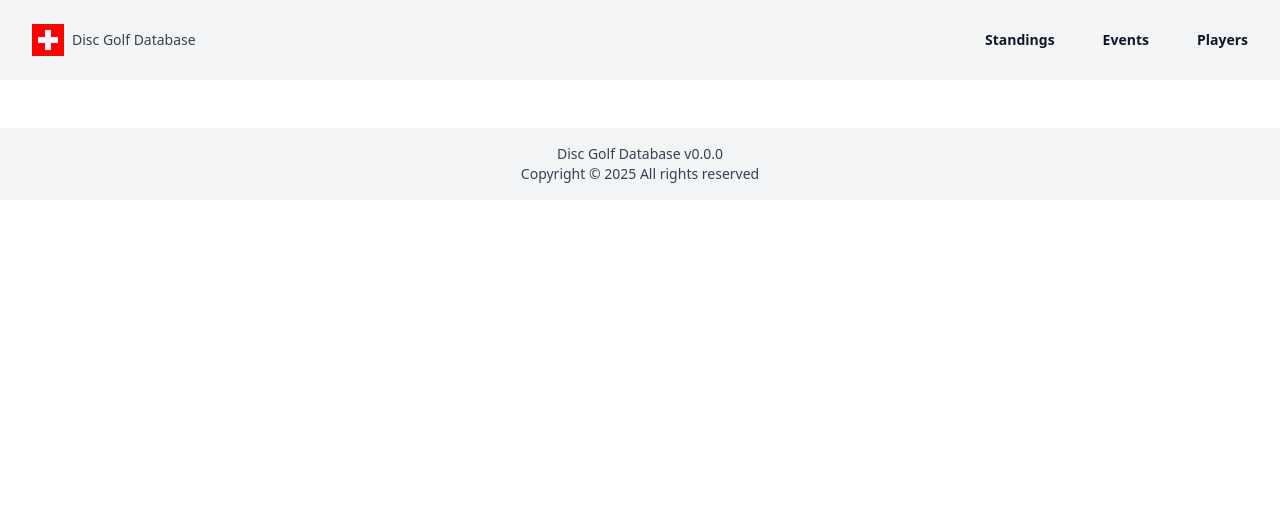
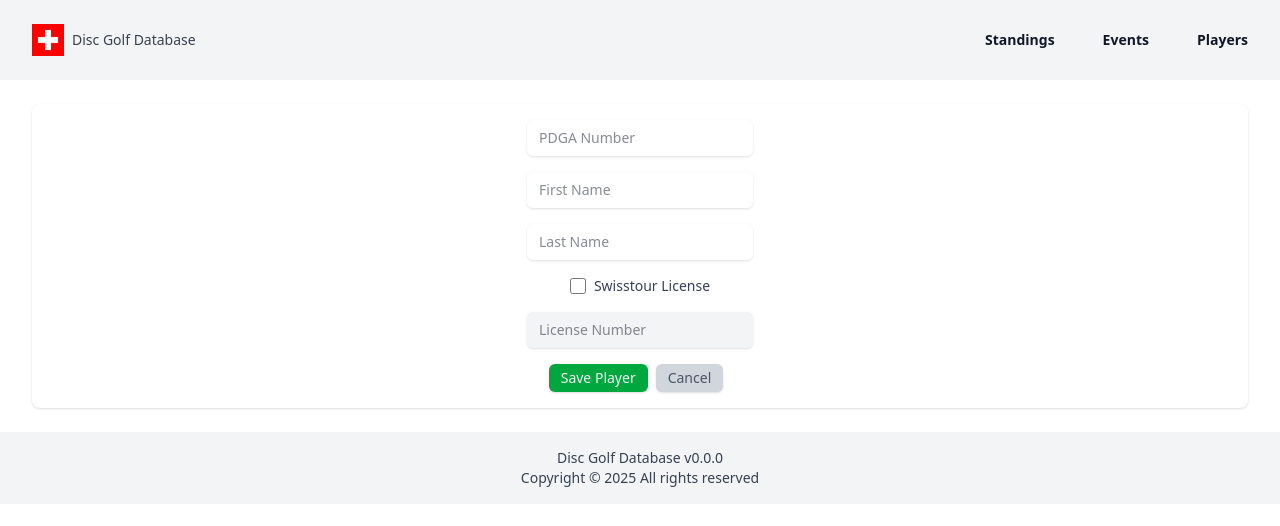
Before and after one commit to cjw4/swisstour-frontend, an Angular app: page /player/input in a window 1280 px wide. Before the commit this address led to /. Shown: the top 526 px of the page. Built offline with nearby package versions, Linux system fonts and the light colour scheme.

Commit message:
refactor players CRUD

```diff
--- a/src/app/player-input/player-input.component.html
+++ b/src/app/player-input/player-input.component.html
@@ -1,37 +1,75 @@
-<div class="overflow-x-auto bg-white rounded-lg shadow px-3 py-4 mb-6">
-  <form [formGroup]="playerForm" (ngSubmit)="onSubmit()" class="w-full max-w-md space-y-4">
-    <div>
-      <input type="number" formControlName="pdgaNumber" placeholder="PDGA Number"
-          class="w-half rounded-md border-gray-300 shadow-sm focus:border-indigo-500 focus:ring-indigo-500 text-sm text-gray-900 py-2 px-3"/>
+<div class="overflow-x-auto bg-white rounded-lg shadow px-3 py-4">
+  <form
+    [formGroup]="playerForm"
+    (ngSubmit)="onSubmit()"
+    class="w-full space-y-4"
+  >
+    <div class="flex justify-center items-center">
+      <input
+        type="number"
+        formControlName="pdgaNumber"
+        placeholder="PDGA Number"
+        class="w-half rounded-md border-gray-300 shadow-sm focus:border-indigo-500 focus:ring-indigo-500 text-sm text-gray-900 py-2 px-3"
+      />
     </div>
-    <div>
-      <input type="text" formControlName="firstname" placeholder="First Name"
-        class="w-half rounded-md border-gray-300 shadow-sm focus:border-indigo-500 focus:ring-indigo-500 text-sm text-gray-900 py-2 px-3"/>
+    <div class="flex justify-center items-center">
+      <input
+        type="text"
+        formControlName="firstname"
+        placeholder="First Name"
+        [readOnly]="!!playerForm.get('pdgaNumber')?.value"
+        [class.opacity-50]="!!playerForm.get('pdgaNumber')?.value"
+        [class.bg-gray-100]="!!playerForm.get('pdgaNumber')?.value"
+        class="w-half rounded-md border-gray-300 shadow-sm focus:border-indigo-500 focus:ring-indigo-500 text-sm text-gray-900 py-2 px-3"
+      />
     </div>
-    <div>
-      <input type="text" formControlName="lastname" placeholder="Last Name"
-        class="w-half rounded-md border-gray-300 shadow-sm focus:border-indigo-500 focus:ring-indigo-500 text-sm text-gray-900 py-2 px-3"/>
+    <div class="flex justify-center items-center">
+      <input
+        type="text"
+        formControlName="lastname"
+        placeholder="Last Name"
+        [readOnly]="!!playerForm.get('pdgaNumber')?.value"
+        [class.opacity-50]="!!playerForm.get('pdgaNumber')?.value"
+        [class.bg-gray-100]="!!playerForm.get('pdgaNumber')?.value"
+        class="w-half rounded-md border-gray-300 shadow-sm focus:border-indigo-500 focus:ring-indigo-500 text-sm text-gray-900 py-2 px-3"
+      />
     </div>
-    <div>
+    <div class="flex justify-center">
       <label class="inline-flex items-center space-x-2">
-        <input type="checkbox" formControlName="swisstourLicense" class="form-checkbox h-4 w-4 text-indigo-600 rounded" />
-        <span class="text-sm text-gray-700">SUI License</span>
+        <input
+          type="checkbox"
+          formControlName="swisstourLicense"
+          class="form-checkbox h-4 w-4 text-indigo-600 rounded"
+        />
+        <span class="text-sm text-gray-700">Swisstour License</span>
       </label>
     </div>
-    <div>
-      SUI.<input type="number" formControlName="sdaNumber" placeholder="Number"
+    <div class="flex justify-center items-center">
+      <input
+        type="number"
+        formControlName="sdaNumber"
+        placeholder="License Number"
+        [readOnly]="!playerForm.get('swisstourLicense')?.value"
+        [class.opacity-50]="!playerForm.get('swisstourLicense')?.value"
+        [class.bg-gray-100]="!playerForm.get('swisstourLicense')?.value"
         class="w-half rounded-md border-gray-300 shadow-sm focus:border-indigo-500 focus:ring-indigo-500 text-sm text-gray-900 py-2 px-3"
-        (active)="playerForm.value.swisstourLicense" />
+        (active)="(playerForm.value.swisstourLicense)"
+      />
     </div>
-    <div>
-      <button type="submit"
-        class="inline-flex items-center rounded-md bg-green-600 px-3 py-1 text-sm font-medium text-gray-100 shadow-sm hover:bg-green-500 focus:outline-none">
-        @if (player()) {
-          Edit Player
-        } @else {
-          Add Player
-        }
+    <div class="flex justify-center">
+      <button
+        type="submit"
+        class="cursor-pointer inline-flex items-center rounded-md bg-green-600 px-3 py-1 text-sm font-medium text-gray-100 shadow-sm hover:bg-green-500 focus:outline-none"
+      >
+        Save Player
       </button>
-      </div>
+      <button
+        type="button"
+        class="cursor-pointer inline-flex items-center rounded-md bg-gray-300 mx-2 px-3 py-1 text-sm font-medium text-gray-600 shadow-sm hover:bg-gray-200 focus:outline-none"
+        (click)="this.router.navigate(['/players'])"
+        >
+        Cancel
+      </button>
+    </div>
   </form>
 </div>
--- a/src/app/player-input/player-input.component.ts
+++ b/src/app/player-input/player-input.component.ts
@@ -1,9 +1,10 @@
-import { Component, effect, inject, input, output, signal } from '@angular/core';
+import { Component, effect, inject, input, OnInit, output, signal } from '@angular/core';
 import { FormControl, FormGroup, ReactiveFormsModule } from '@angular/forms';
 import { Player } from '../interfaces/player';
 import { PlayerService } from '../services/player.service';
 import { BannerService, BannerType } from '../services/banner.service';
 import { HttpErrorResponse } from '@angular/common/http';
+import { ActivatedRoute, Router } from '@angular/router';
 
 @Component({
   selector: 'app-player-input',
@@ -11,45 +12,71 @@ import { HttpErrorResponse } from '@angular/common/http';
   templateUrl: './player-input.component.html',
   styleUrl: './player-input.component.css',
 })
-export class PlayerInputComponent {
+export class PlayerInputComponent implements OnInit {
   // inject services
   playerService = inject(PlayerService);
   bannerService = inject(BannerService);
+  router = inject(Router);
+  activatedRoute = inject(ActivatedRoute);
 
-  // signals
-  player = input<Player>();
-  refreshList = output();
-  isPlayer = signal(false);
+  // variables
+  playerId: number | null = null;
+  editMode: boolean = false;
+
+  // lifecycle hooks
+  ngOnInit(): void {
+    // check if the parameter id exists
+    this.activatedRoute.paramMap.subscribe(params => {
+      const id = params.get('id');
+
+      // convert to number if exists, otherwise set to null
+      this.playerId = id ? Number(id) : null
+
+      // pathc the form with existing player data if we are editing
+      if (this.playerId) {
+        this.editMode = true;
+        this.playerService.getPlayer(this.playerId).subscribe(player => {
+          this.playerForm.patchValue({
+            pdgaNumber: player.pdgaNumber?.toString(),
+            firstname: player.firstname,
+            lastname: player.lastname,
+            swisstourLicense: player.swisstourLicense,
+            sdaNumber: player.sdaNumber?.toString()
+          });
+        });
+      }
+    });
+  }
+
+  ngAfterViewInit(): void {
+    this.playerForm.get('pdgaNumber')?.valueChanges.subscribe((value) => {
+      const firstnameControl = this.playerForm.get('firstname');
+      const lastnameControl = this.playerForm.get('lastname');
+      if (value) {
+        this.playerForm.patchValue({
+          firstname: '',
+          lastname: ''
+        });
+      }
+    });
+  }
 
   // create player form
   playerForm = new FormGroup({
+    id: new FormControl(''),
     pdgaNumber: new FormControl(''),
     firstname: new FormControl(''),
     lastname: new FormControl(''),
     sdaNumber: new FormControl(''),
     swisstourLicense: new FormControl(false),
+    isPro: new FormControl(false)
   });
-
-  constructor() {
-    effect(() => {
-      const currentPlayer = this.player();
-      if (currentPlayer) {
-        this.isPlayer.set(true);
-        this.playerForm.patchValue({
-          pdgaNumber: currentPlayer.pdgaNumber.toString(),
-          firstname: currentPlayer.firstname,
-          lastname: currentPlayer.lastname,
-          swisstourLicense: currentPlayer.swisstourLicense
-        });
-      }
-    });
-  }
 
   onSubmit() {
     const formValue = this.playerForm.value;
-    const isEdit = !!this.player();
+    const isEdit = this.editMode;
     const request = isEdit
-      ? this.playerService.updatePlayer(formValue, this.player()!.id)
+      ? this.playerService.updatePlayer(formValue, this.playerId)
       : this.playerService.addPlayer(formValue);
 
     request.subscribe({
@@ -61,9 +88,8 @@ export class PlayerInputComponent {
           swisstourLicense: false,
           sdaNumber: null,
         });
-        this.bannerService.updateBanner(`Player ${formValue.firstname} ${formValue.lastname} was saved`, BannerType.SUCCESS);
-        this.isPlayer.set(false);
-        this.refreshList.emit();
+        this.bannerService.updateBanner(`Player ${res} was saved`, BannerType.SUCCESS);
+        this.router.navigate(['/players']);
       },
       error: (err: HttpErrorResponse) => {
         this.bannerService.updateBanner(`Player could not be saved: ${err.error?.message}`, BannerType.ERROR);
--- a/src/app/player-list/player-list.component.ts
+++ b/src/app/player-list/player-list.component.ts
@@ -4,12 +4,12 @@ import { Observable } from 'rxjs';
 import { Player } from '../interfaces/player';
 import { PlayerService } from '../services/player.service';
 import { AsyncPipe } from '@angular/common';
-import { PlayerInputComponent } from '../player-input/player-input.component';
 import { BannerService, BannerType } from '../services/banner.service';
+import { Router } from '@angular/router';
 
 @Component({
   selector: 'app-player-list',
-  imports: [AsyncPipe, PlayerInputComponent],
+  imports: [AsyncPipe],
   templateUrl: './player-list.component.html',
   styleUrl: './player-list.component.css',
   providers: [{ provide: APP_SETTINGS, useValue: appSettings }],
@@ -18,9 +18,18 @@ export class PlayerListComponent implements OnInit {
   // inject services
   playerService = inject(PlayerService);
   bannerService = inject(BannerService);
+  router = inject(Router)
 
   players$: Observable<Player[]> | undefined;
   player$: Observable<Player> | undefined;
+
+  addPlayer() {
+    this.router.navigate(['/player/input'])
+  }
+
+  editPlayer(id: number) {
+    this.router.navigate(['/player/input', id])
+  }
 
   getPlayers() {
     this.players$ = this.playerService.getPlayers();
--- a/src/app/services/player.service.ts
+++ b/src/app/services/player.service.ts
@@ -19,11 +19,11 @@ export class PlayerService {
     return this.http.get<Player>(this.playersUrl + '/' + id);
   }
 
-  addPlayer(player: any): Observable<any> {
+  addPlayer(player: any): Observable<Player> {
     return this.http.post<Player>(this.playersUrl, player);
   }
 
-  updatePlayer(player: any, id: number): Observable<any> {
+  updatePlayer(player: any, id: number | null): Observable<any> {
     return this.http.put<Player>(this.playersUrl + '/' + id, player)
   }
 
```
Also changed, not shown: src/app/app.routes.ts (+10 -1 lines), src/app/player-list/player-list.component.html (+74 -35 lines).
